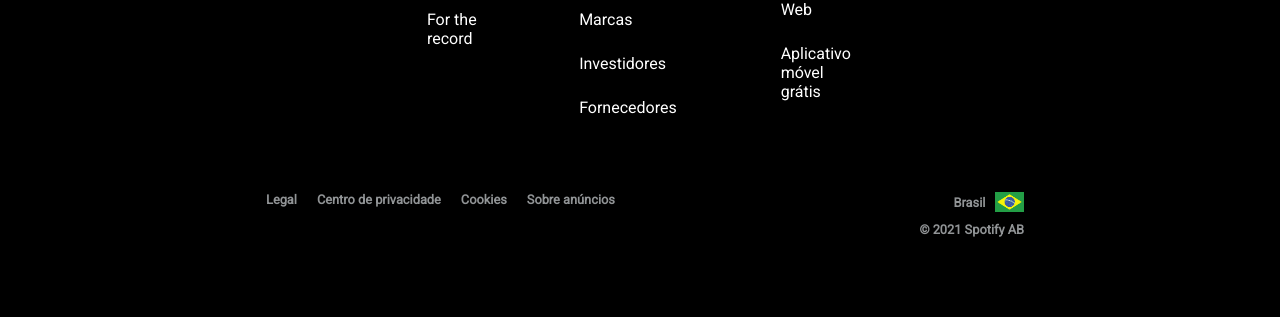
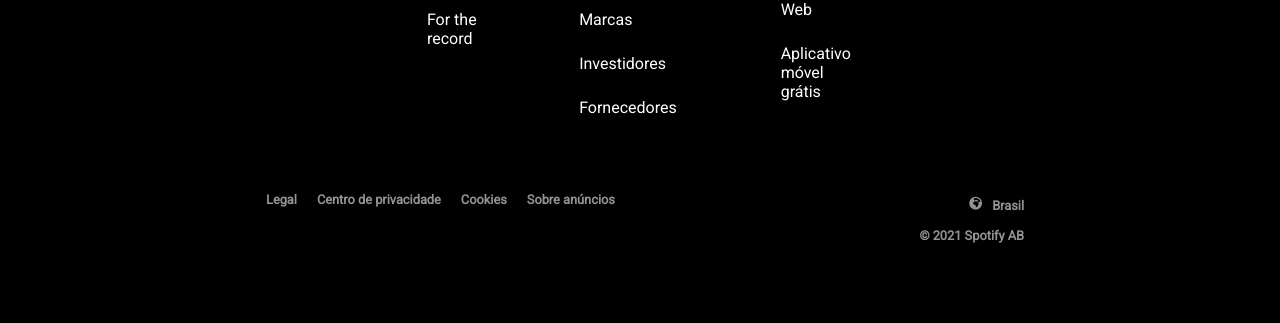
Before and after one commit to gcanapa/clone-spotify, a plain HTML site: page index.html in a window 1280 px wide. Shown: the part 998-1321 px from the top of the page. Drawn offline with Linux system fonts and the light colour scheme.

Commit message:
Change Icon

```diff
--- a/index.html
+++ b/index.html
@@ -99,8 +99,8 @@
 
             <div class="rights">
                 <div class="country">
+                    <i class="brazil-flag fas fa-globe-africa"></i>
                     <p>Brasil</p>
-                    <img src="./img/brazil.png" alt="" class="brazil-flag">
                 </div>
                 <p>&copy; 2021 Spotify AB</p>
             </div>
--- a/style.css
+++ b/style.css
@@ -205,5 +205,6 @@
     height: 20px;
     width: auto;
     display: inline-block;
-    margin-left: 10px;
+    margin-right: 10px;
+    margin-top: 6px;
 }
```
